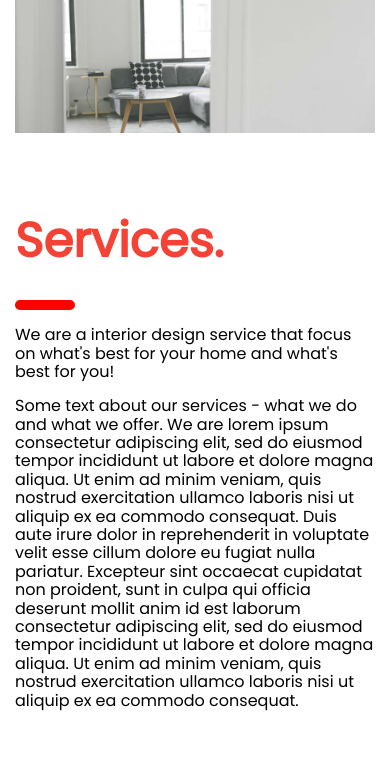
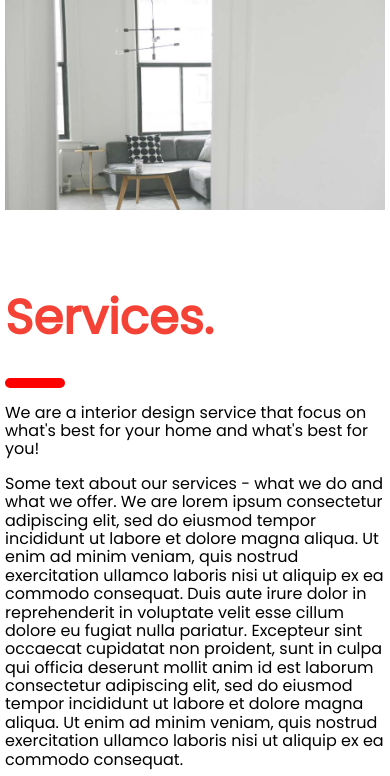
Before and after one commit to Mohamedghanem2002/company, a plain HTML site: page index.html in a window 390 px wide. Shown: the part 1967-2743 px from the top of the page. Drawn offline with Linux system fonts and the light colour scheme.

Commit message:
Add files via upload

```diff
--- a/css/task.css
+++ b/css/task.css
@@ -472,7 +472,7 @@ body {
 /* mopail */
 @media (max-width: 400px) {
     .container .home {
-        margin-inline: 15px;
+        margin-inline: 5px;
 
     }
 
```
